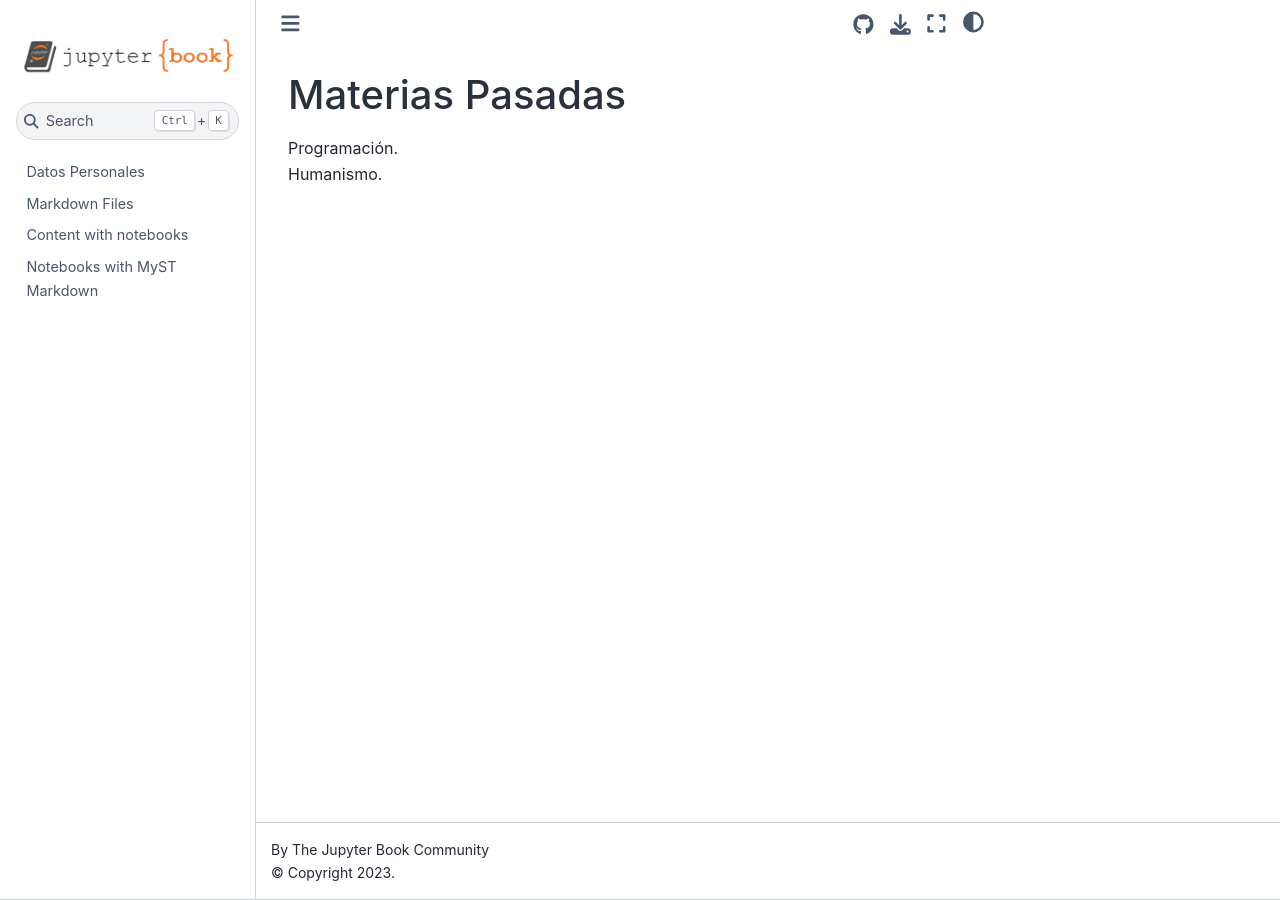
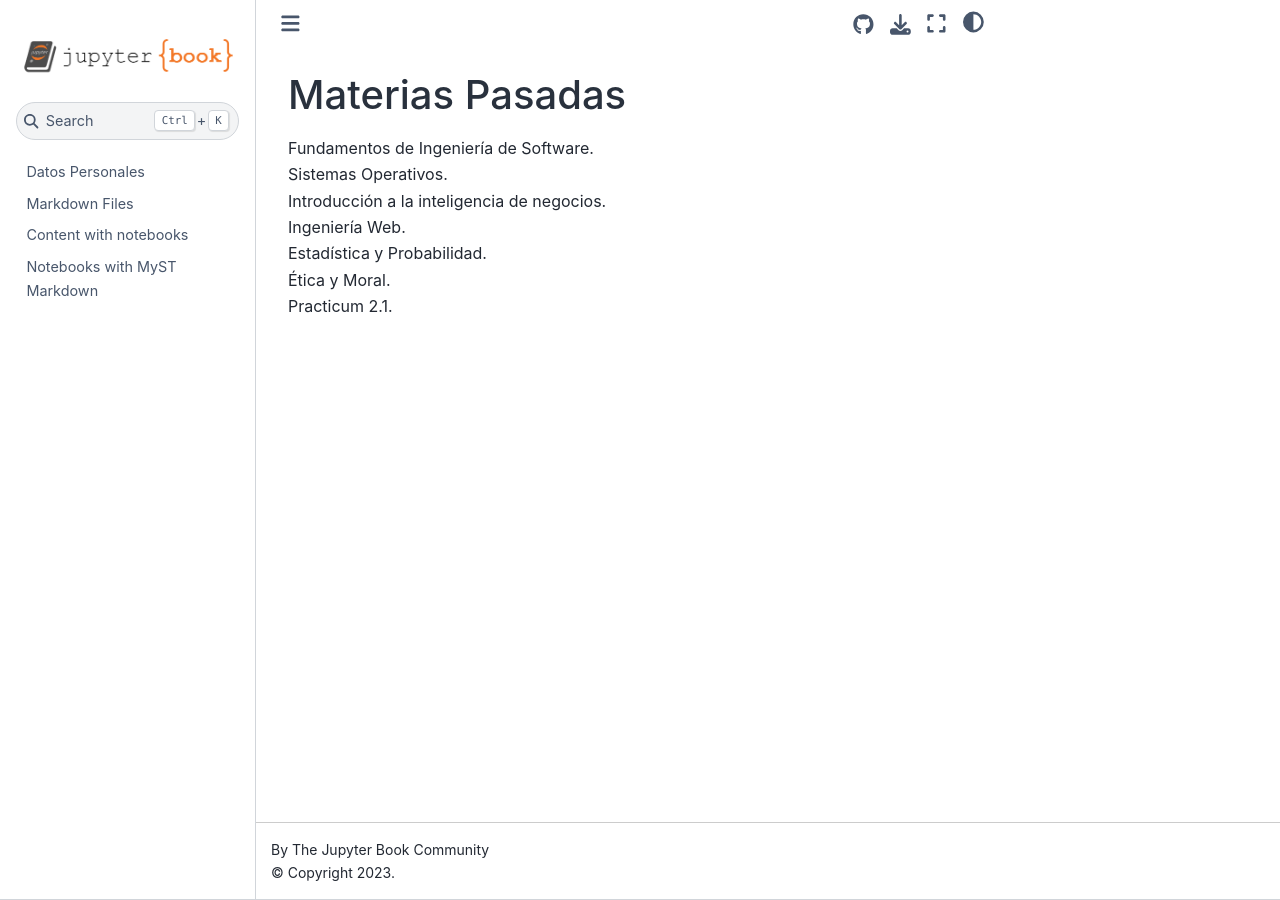
Before and after one commit to raul8005/PlaraformaWeb, a Jupyter Book: the page built from MateriasPasadas.md, in a window 1280 px wide. Built offline with Jupyter Book 1.0.4 settings and Sphinx 7.4.7 and the Sphinx Book theme 1.1.4, drawn with Linux system fonts in a browser that asks for light colours.

Commit message:
Update MateriasPasadas.md

```diff
--- a/MateriasPasadas.md
+++ b/MateriasPasadas.md
@@ -1,4 +1,10 @@
 # Materias Pasadas
 
-Programación.
-Humanismo.
+
+Fundamentos de Ingeniería de Software.
+Sistemas Operativos.
+Introducción a la inteligencia de negocios.
+Ingeniería Web.
+Estadística y Probabilidad.
+Ética y Moral.
+Practicum 2.1.
```
